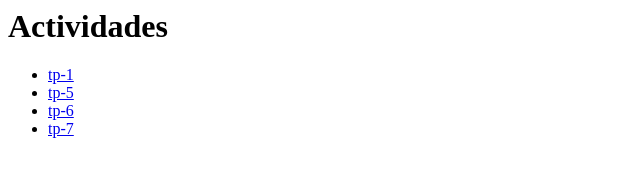
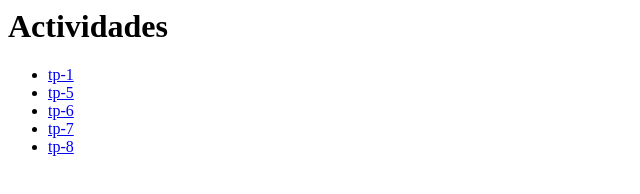
Before and after one commit to MimiRivero/plataformas-moviles-entregas, a plain HTML site: page index.html in a window 1280 px wide. Shown: the full height of the page, 0-640 px from the left. Drawn offline with Linux system fonts and the light colour scheme.

Commit message:
Update index.html

```diff
--- a/index.html
+++ b/index.html
@@ -10,6 +10,7 @@
       <li><a href="https://mimirivero.github.io/plataformas-moviles-entregas/tp-5/">tp-5</a></li>
       <li><a href="https://mimirivero.github.io/plataformas-moviles-entregas/tp-6/">tp-6</a></li>
       <li><a href="https://mimirivero.github.io/plataformas-moviles-entregas/tp-7/">tp-7</a></li>
+      <li><a href="https://mimirivero.github.io/plataformas-moviles-entregas/tp-8/">tp-8</a></li>
     </ul>
   </body>
 </html>
```
